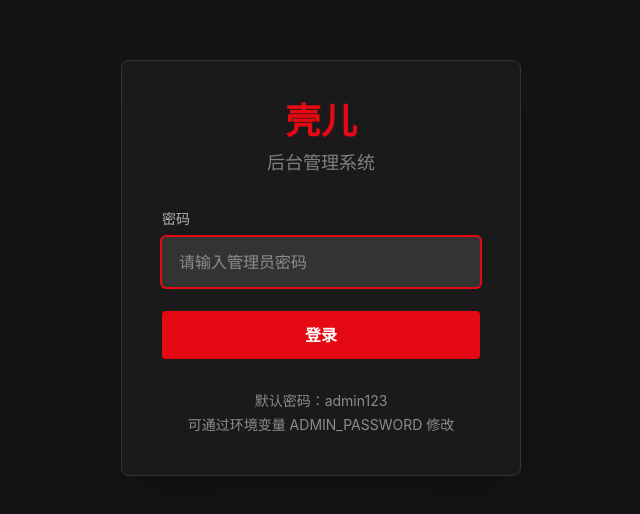
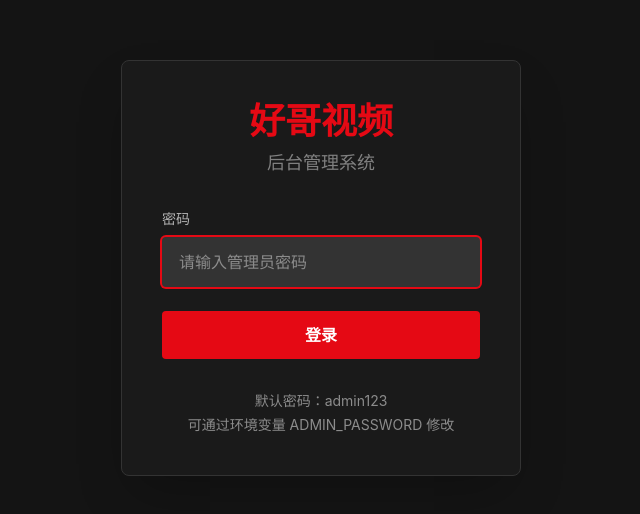
Before and after one commit to wzx894/kersp11, a Next.js app: page /login in a window 1280 px wide. Shown: the part 132-646 px from the top of the page, without its empty margins (319-959 px from the left). Built offline with nearby package versions, Linux system fonts and the light colour scheme.

Commit message:
Update page.tsx

```diff
--- a/app/login/page.tsx
+++ b/app/login/page.tsx
@@ -48,7 +48,7 @@ function LoginForm() {
         <div className="bg-[#1a1a1a] rounded-lg shadow-2xl p-10 border border-[#333]">
           {/* Netflix Logo Style */}
           <div className="text-center mb-8">
-            <h1 className="text-4xl font-bold text-[#E50914] mb-2">壳儿</h1>
+            <h1 className="text-4xl font-bold text-[#E50914] mb-2">好哥视频</h1>
             <p className="text-[#808080] text-lg">后台管理系统</p>
           </div>
 
```
